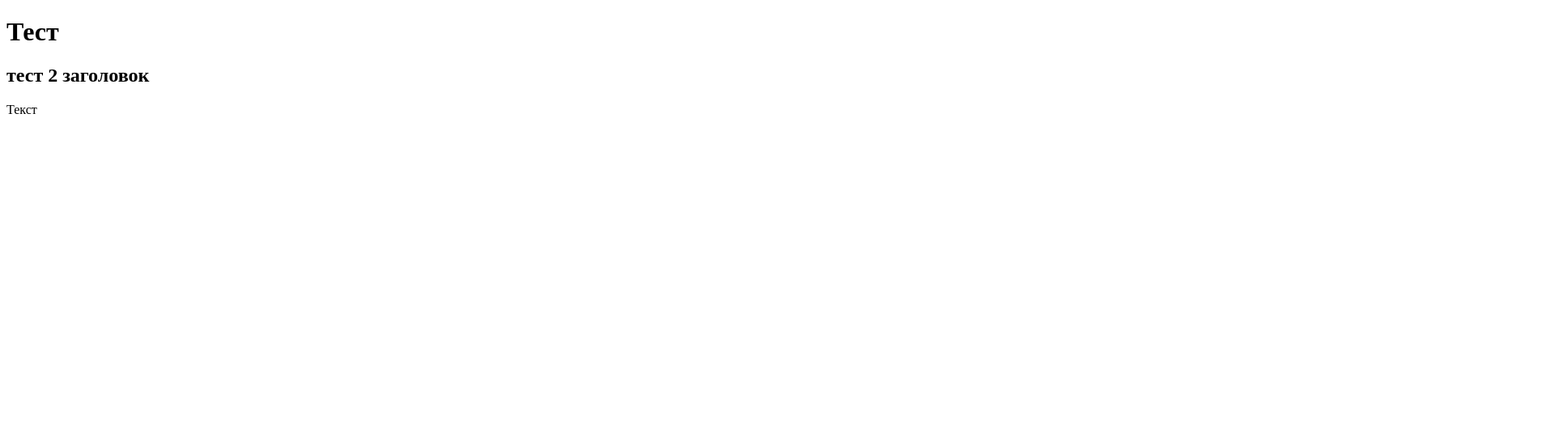
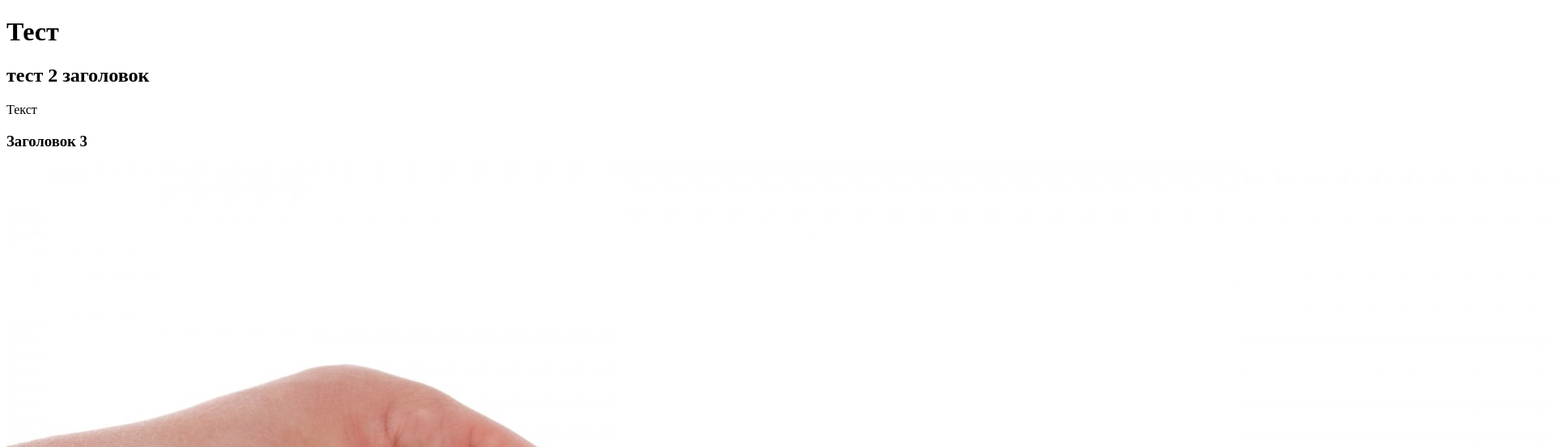
Before and after one commit to leverint/20, a plain HTML site: page index.html in a window 1280 px wide. Shown: the top 553 px of the page at 81% size, 1920 px wide, since content can reach past the window. Drawn offline with Linux system fonts and the light colour scheme.

Commit message:
добавлено фото и заголовок 3.

```diff
--- a/index.html
+++ b/index.html
@@ -11,5 +11,7 @@
 	<h1>Тест</h1>
 	<h2>тест 2 заголовок</h2>
 	<p>Текст</p>
+	<h3>Заголовок 3</h3>
+	<img src="img/connect-316638.jpg" alt="фото">
 </body>
 </html>
```
Also changed, not shown: img/connect-316638.jpg (added).
